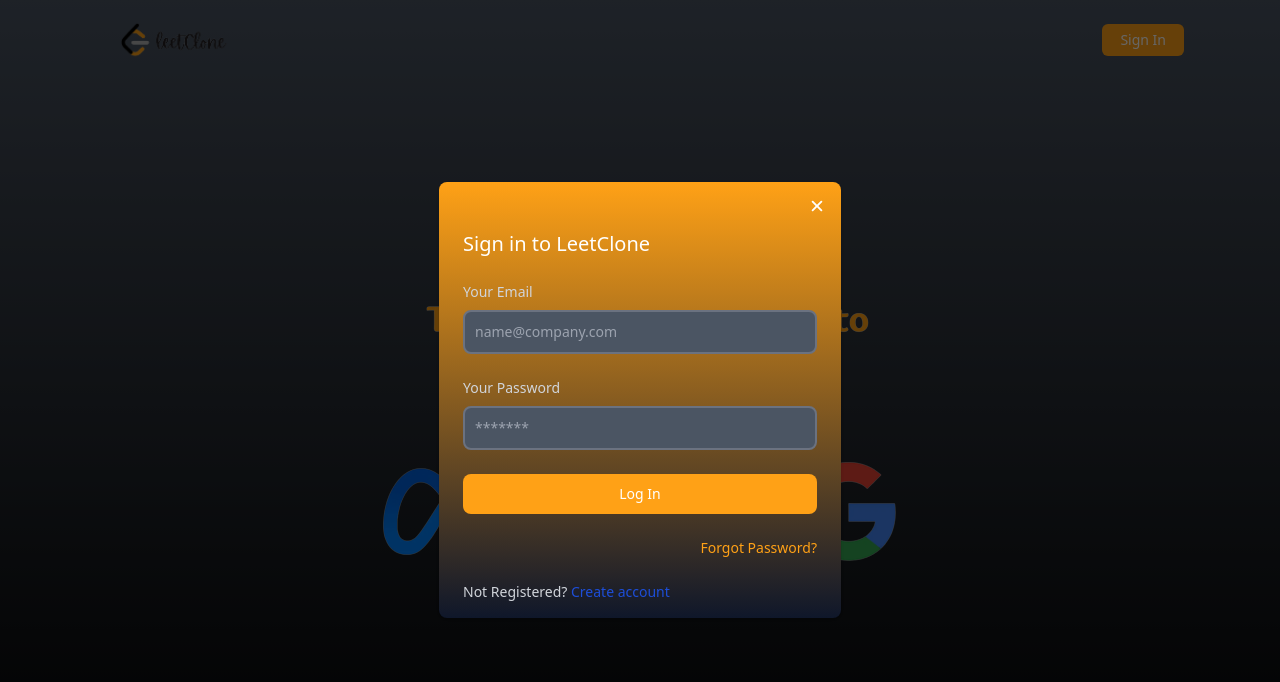
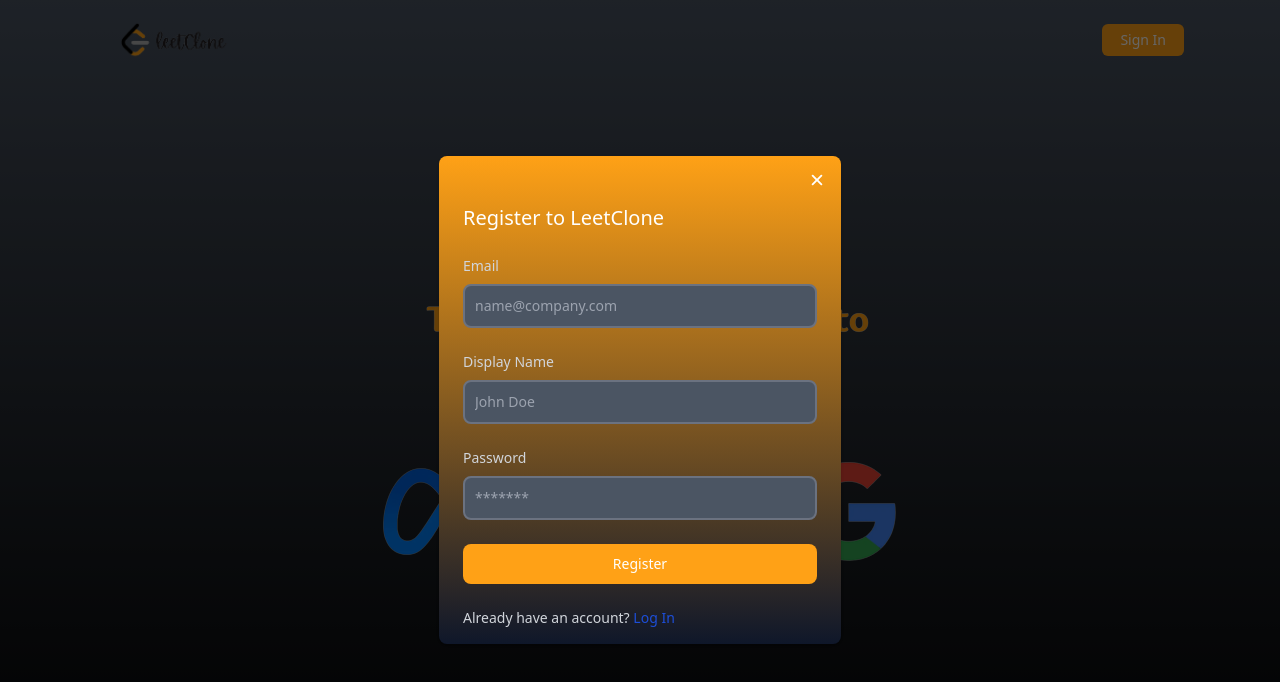
Before and after one commit to franciscocruz29/LeetCode_clone, a Next.js app: page /auth in a window 1280 px wide. Shown: the top 682 px of the page. Built offline with nearby package versions, Linux system fonts and the light colour scheme.

Commit message:
Added UI -- Signup modal

```diff
--- a/src/components/Modals/AuthModal.tsx
+++ b/src/components/Modals/AuthModal.tsx
@@ -1,5 +1,6 @@
 import { IoClose } from "react-icons/io5";
 import Login from "./Login";
+import Signup from "./Signup";
 
 type AuthModalProps = {};
 
@@ -18,7 +19,7 @@
                 <IoClose className="h-5 w-5" />
               </button>
             </div>
-            <Login />
+            <Signup />
           </div>
         </div>
       </div>
--- a/src/components/Modals/Login.tsx
+++ b/src/components/Modals/Login.tsx
@@ -60,7 +60,7 @@
       <div className="text-sm font-medium text-gray-300">
         Not Registered?{"   "}
         <a href="#" className="text-blue-700 hover:underline">
-           Create account
+          Create account
         </a>
       </div>
     </form>
--- a/src/components/Modals/Signup.tsx
+++ b/src/components/Modals/Signup.tsx
@@ -0,0 +1,86 @@
+type SignupProps = {
+
+};
+
+const Signup:React.FC<SignupProps> = () => {
+
+  return (
+    <form className="space-y-6 px-6 pb-4">
+      <h3 className="text-xl font-medium text-white">Register to LeetClone</h3>
+      <div>
+        <label
+          htmlFor="email"
+          className="text-sm font-medium block mb-2 text-gray-300"
+        >
+          Email
+        </label>
+        <input
+          type="email"
+          name="email"
+          id="email"
+          className="
+        border-2 outline-none sm:text-sm rounded-lg focus:ring-blue-500 focus:border-blue-500 block w-full p-2.5
+        bg-gray-600 border-gray-500 placeholder-gray-400 text-white
+    "
+          placeholder="name@company.com"
+        />
+      </div>
+      <div>
+        <label
+          htmlFor="displayName"
+          className="text-sm font-medium block mb-2 text-gray-300"
+        >
+          Display Name
+        </label>
+        <input
+          type="displayName"
+          name="displayName"
+          id="displayName"
+          className="
+        border-2 outline-none sm:text-sm rounded-lg focus:ring-blue-500 focus:border-blue-500 block w-full p-2.5
+        bg-gray-600 border-gray-500 placeholder-gray-400 text-white
+    "
+          placeholder="John Doe"
+        />
+      </div>
+      <div>
+        <label
+          htmlFor="password"
+          className="text-sm font-medium block mb-2 text-gray-300"
+        >
+          Password
+        </label>
+        <input
+          type="password"
+          name="password"
+          id="password"
+          className="
+        border-2 outline-none sm:text-sm rounded-lg focus:ring-blue-500 focus:border-blue-500 block w-full p-2.5
+        bg-gray-600 border-gray-500 placeholder-gray-400 text-white
+    "
+          placeholder="*******"
+        />
+      </div>
+
+      <button
+        type="submit"
+        className="w-full text-white focus:ring-blue-300 font-medium rounded-lg
+            text-sm px-5 py-2.5 text-center bg-brand-orange hover:bg-brand-orange-s
+        "
+      >
+        Register
+      </button>
+
+      <div className="text-sm font-medium text-gray-300">
+        Already have an account?{" "}
+        <a
+          href="#"
+          className="text-blue-700 hover:underline"
+        >
+          Log In
+        </a>
+      </div>
+    </form>
+  );
+}
+export default Signup;
```
